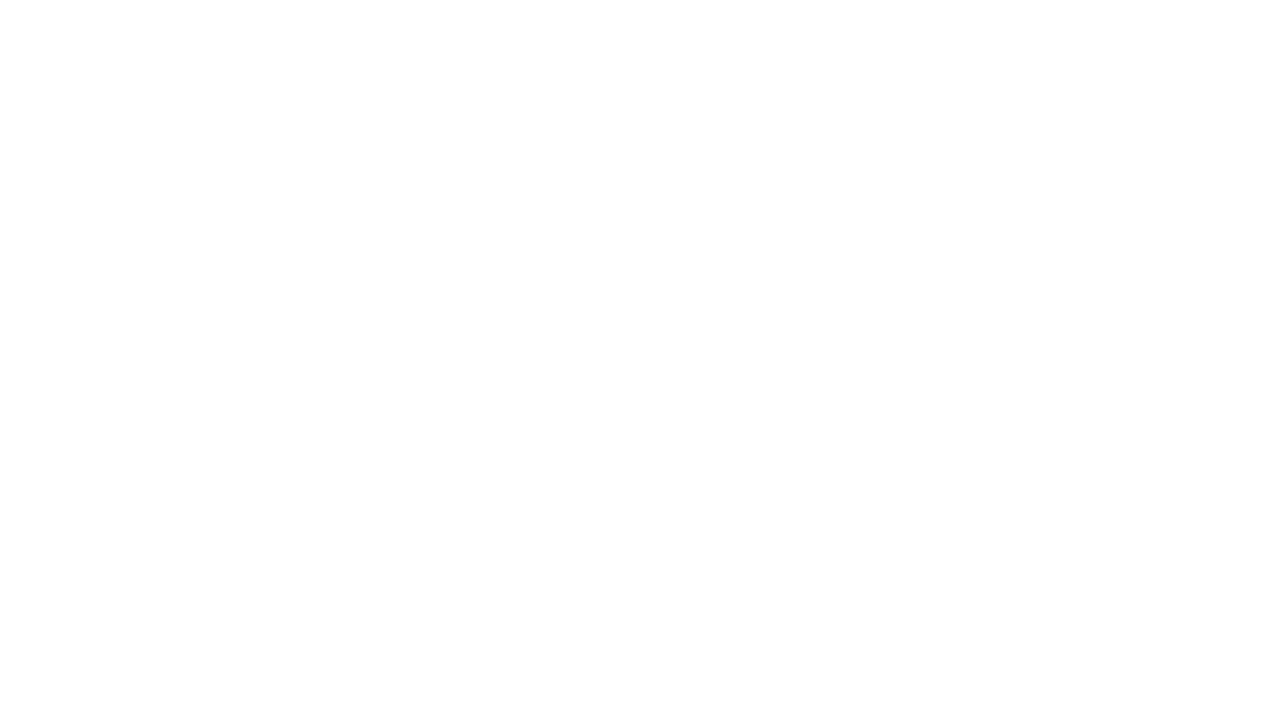
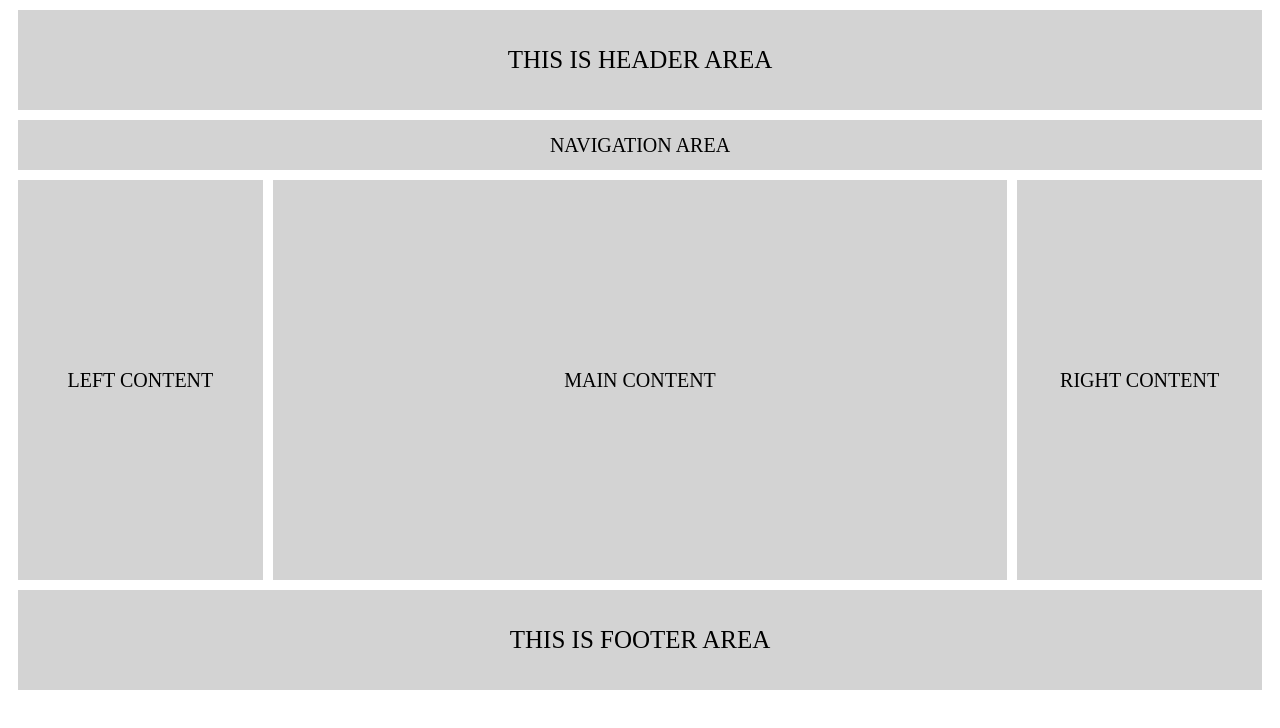
Before and after one commit to AbubakerBaiga/Saylani-week3-Asg1, a plain HTML site: page index.html in a window 1280 px wide. Drawn offline with Linux system fonts and the light colour scheme.

Commit message:
CompleteDesign

```diff
--- a/index.html
+++ b/index.html
@@ -5,15 +5,16 @@
     <meta http-equiv="X-UA-Compatible" content="IE=edge">
     <meta name="viewport" content="width=device-width, initial-scale=1.0">
     <title>Document</title>
+    <link rel="stylesheet" href="style.css">
 </head>
 <body>
-    <div id="header"></div>
-    <div id="nav"></div>
+    <div id="header" class="hf">THIS IS HEADER AREA </div>
+    <div id="nav">NAVIGATION AREA </div>
     <div id="body">
-        <div id="leftContent"></div>
-        <div id="mainContent"></div>
-        <div id="rightContent"></div>
+        <div id="leftContent">LEFT CONTENT </div>
+        <div id="mainContent">MAIN CONTENT </div>
+        <div id="rightContent">RIGHT CONTENT </div>
     </div>
-    <div id="footer"></div>
+    <div id="footer" class="hf">THIS IS FOOTER AREA </div>
 </body>
 </html>
--- a/style.css
+++ b/style.css
@@ -0,0 +1,57 @@
+.hf{
+    height: 100px;
+    background-color: lightgray;
+    display: flex;
+    flex-direction: column;
+    justify-content: center;
+    align-items: center;
+    font-size: 25px;
+    margin: 10px;
+}
+#nav{
+    height: 50px;
+    background-color: lightgray;
+    display: flex;
+    flex-direction: column;
+    justify-content: center;
+    align-items: center;
+    font-size: 20px;
+    margin: 10px;
+}
+#body{
+    height: 400px;
+    display: flex;
+    flex-direction: row;
+    justify-content: center;
+    align-items: center;
+    font-size: 20px;
+
+}
+
+#leftContent{
+    height: 400px;
+    background-color: lightgray;
+    display: flex;
+    width: 20%;
+    margin: 10px;
+    justify-content: center;
+    align-items: center;
+}
+
+#mainContent{
+    height: 400px;
+    background-color: lightgray;
+    display: flex;
+    width: 60%;
+    justify-content: center;
+    align-items: center;
+}
+#rightContent{
+    height: 400px;
+    background-color: lightgray;
+    display: flex;
+    width: 20%;
+    margin: 10px;
+    justify-content: center;
+    align-items: center;
+}
```
